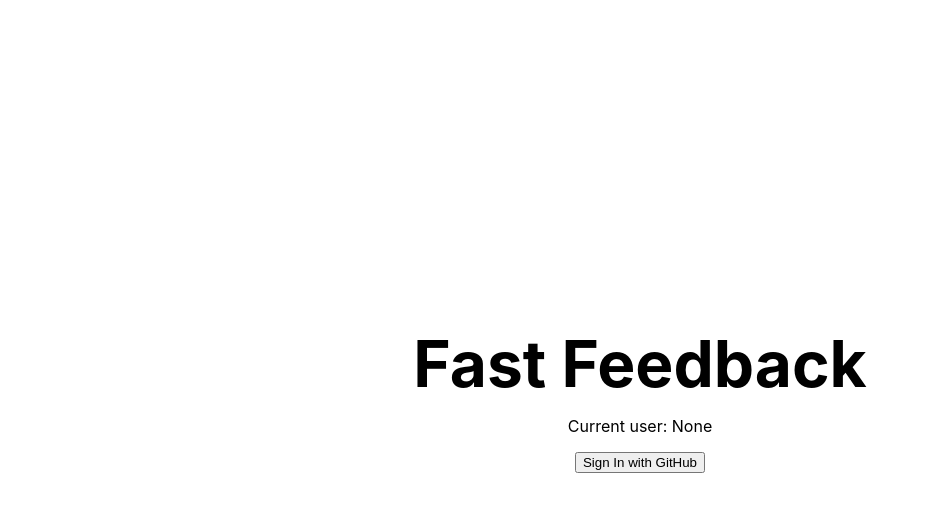
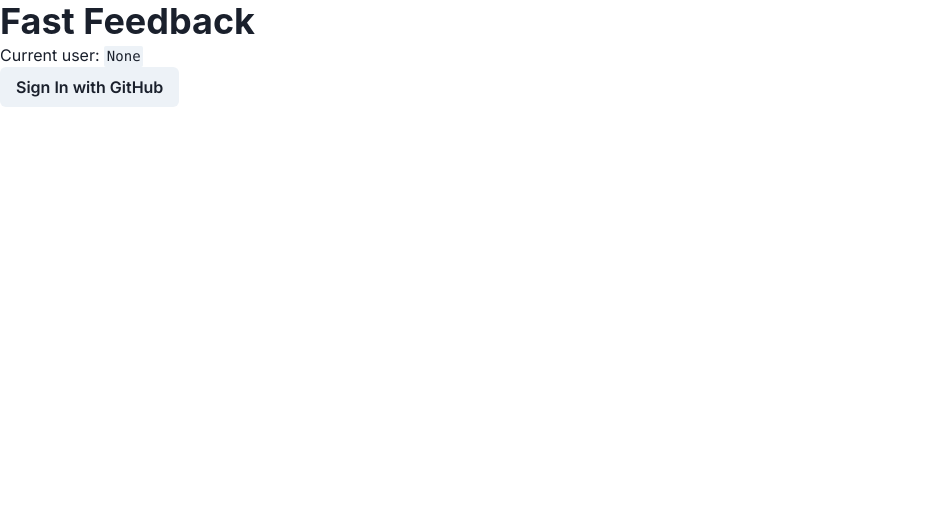
Before and after one commit to eneax/agora, a Next.js app: page / in a window 1280 px wide. Shown: the top 512 px of the page, without its empty margins (0-928 px from the left). Built offline with nearby package versions, Linux system fonts and the light colour scheme; no server answers.

Commit message:
Config Chakra UI and Absolute Imports (#4)
* Get started with chakra-ui

* Use absolute imports and module path aliases

* Add GlobalStyles

* Remove unused code

```diff
--- a/package.json
+++ b/package.json
@@ -11,7 +11,11 @@
     "lint:fix": "eslint . --fix"
   },
   "dependencies": {
+    "@chakra-ui/react": "^1.1.4",
+    "@emotion/react": "^11.1.4",
+    "@emotion/styled": "^11.0.0",
     "firebase": "^8.2.3",
+    "framer-motion": "^3.2.1",
     "next": "^10.0.5",
     "react": "17.0.1",
     "react-dom": "17.0.1",
--- a/pages/_app.js
+++ b/pages/_app.js
@@ -1,10 +1,17 @@
-import { AuthProvider } from '../lib/auth';
-import '../styles/globals.css';
+import * as React from 'react';
+import { ChakraProvider } from '@chakra-ui/react';
+
+import { AuthProvider } from '@/lib/auth';
+import customTheme from '@/styles/theme';
+import GlobalStyle from '@/styles/globalStyles';
 
 const App = ({ Component, pageProps }) => (
-  <AuthProvider>
-    <Component {...pageProps} />
-  </AuthProvider>
+  <ChakraProvider resetCSS theme={customTheme}>
+    <AuthProvider>
+      <GlobalStyle />
+      <Component {...pageProps} />
+    </AuthProvider>
+  </ChakraProvider>
 );
 
 export default App;
--- /dev/null
+++ b/pages/_document.js
@@ -0,0 +1,24 @@
+import Document, { Html, Head, Main, NextScript } from 'next/document';
+
+class MyDocument extends Document {
+  render() {
+    return (
+      <Html>
+        <Head>
+          <link rel="icon" href="/favicon.ico" />
+          <link rel="preconnect" href="https://fonts.gstatic.com" />
+          <link
+            href="https://fonts.googleapis.com/css2?family=Inter:wght@400;600;700&display=swap"
+            rel="stylesheet"
+          />
+        </Head>
+        <body>
+          <Main />
+          <NextScript />
+        </body>
+      </Html>
+    );
+  }
+}
+
+export default MyDocument;
--- a/pages/api/hello.js
+++ /dev/null
@@ -1,6 +0,0 @@
-// Next.js API route support: https://nextjs.org/docs/api-routes/introduction
-
-export default (req, res) => {
-  res.statusCode = 200;
-  res.json({ name: 'John Doe' });
-};
--- a/pages/index.js
+++ b/pages/index.js
@@ -1,29 +1,29 @@
 import Head from 'next/head';
-import { useAuth } from '../lib/auth';
-import styles from '../styles/Home.module.css';
+import { Heading, Text, Code, Button } from '@chakra-ui/react';
+
+import { useAuth } from '@/lib/auth';
 
 const Home = () => {
   const auth = useAuth();
 
   return (
-    <div className={styles.container}>
+    <div>
       <Head>
         <title>Fast Feedback</title>
-        <link rel="icon" href="/favicon.ico" />
       </Head>
 
-      <main className={styles.main}>
-        <h1 className={styles.title}>Fast Feedback</h1>
+      <main>
+        <Heading>Fast Feedback</Heading>
 
-        <p>Current user: {auth.user ? auth.user.email : 'None'}</p>
+        <Text>
+          Current user: <Code>{auth.user ? auth.user.email : 'None'}</Code>
+        </Text>
         {auth.user ? (
-          <button type="button" onClick={() => auth.signout()}>
-            Sign Out
-          </button>
+          <Button onClick={() => auth.signout()}>Sign Out</Button>
         ) : (
-          <button type="button" onClick={() => auth.signinWithGitHub()}>
+          <Button onClick={() => auth.signinWithGitHub()}>
             Sign In with GitHub
-          </button>
+          </Button>
         )}
       </main>
     </div>
--- a/styles/Home.module.css
+++ /dev/null
@@ -1,122 +0,0 @@
-.container {
-  min-height: 100vh;
-  padding: 0 0.5rem;
-  display: flex;
-  flex-direction: column;
-  justify-content: center;
-  align-items: center;
-}
-
-.main {
-  padding: 5rem 0;
-  flex: 1;
-  display: flex;
-  flex-direction: column;
-  justify-content: center;
-  align-items: center;
-}
-
-.footer {
-  width: 100%;
-  height: 100px;
-  border-top: 1px solid #eaeaea;
-  display: flex;
-  justify-content: center;
-  align-items: center;
-}
-
-.footer img {
-  margin-left: 0.5rem;
-}
-
-.footer a {
-  display: flex;
-  justify-content: center;
-  align-items: center;
-}
-
-.title a {
-  color: #0070f3;
-  text-decoration: none;
-}
-
-.title a:hover,
-.title a:focus,
-.title a:active {
-  text-decoration: underline;
-}
-
-.title {
-  margin: 0;
-  line-height: 1.15;
-  font-size: 4rem;
-}
-
-.title,
-.description {
-  text-align: center;
-}
-
-.description {
-  line-height: 1.5;
-  font-size: 1.5rem;
-}
-
-.code {
-  background: #fafafa;
-  border-radius: 5px;
-  padding: 0.75rem;
-  font-size: 1.1rem;
-  font-family: Menlo, Monaco, Lucida Console, Liberation Mono, DejaVu Sans Mono,
-    Bitstream Vera Sans Mono, Courier New, monospace;
-}
-
-.grid {
-  display: flex;
-  align-items: center;
-  justify-content: center;
-  flex-wrap: wrap;
-  max-width: 800px;
-  margin-top: 3rem;
-}
-
-.card {
-  margin: 1rem;
-  flex-basis: 45%;
-  padding: 1.5rem;
-  text-align: left;
-  color: inherit;
-  text-decoration: none;
-  border: 1px solid #eaeaea;
-  border-radius: 10px;
-  transition: color 0.15s ease, border-color 0.15s ease;
-}
-
-.card:hover,
-.card:focus,
-.card:active {
-  color: #0070f3;
-  border-color: #0070f3;
-}
-
-.card h3 {
-  margin: 0 0 1rem 0;
-  font-size: 1.5rem;
-}
-
-.card p {
-  margin: 0;
-  font-size: 1.25rem;
-  line-height: 1.5;
-}
-
-.logo {
-  height: 1em;
-}
-
-@media (max-width: 600px) {
-  .grid {
-    width: 100%;
-    flex-direction: column;
-  }
-}
--- /dev/null
+++ b/styles/globalStyles.js
@@ -0,0 +1,22 @@
+import { Global, css } from '@emotion/react';
+
+const GlobalStyles = ({ children }) => (
+  <>
+    <Global
+      styles={css`
+        html {
+          min-width: 360px;
+          scroll-behavior: smooth;
+        }
+        #__next {
+          display: flex;
+          flex-direction: column;
+          min-height: 100vh;
+        }
+      `}
+    />
+    {children}
+  </>
+);
+
+export default GlobalStyles;
--- a/styles/globals.css
+++ /dev/null
@@ -1,16 +0,0 @@
-html,
-body {
-  padding: 0;
-  margin: 0;
-  font-family: -apple-system, BlinkMacSystemFont, Segoe UI, Roboto, Oxygen,
-    Ubuntu, Cantarell, Fira Sans, Droid Sans, Helvetica Neue, sans-serif;
-}
-
-a {
-  color: inherit;
-  text-decoration: none;
-}
-
-* {
-  box-sizing: border-box;
-}
--- /dev/null
+++ b/styles/theme.js
@@ -0,0 +1,14 @@
+import { extendTheme } from '@chakra-ui/react';
+
+const theme = extendTheme({
+  fonts: {
+    body: `Inter,-apple-system,BlinkMacSystemFont,"Segoe UI",Helvetica,Arial,sans-serif,"Apple Color Emoji","Segoe UI Emoji","Segoe UI Symbol"`,
+  },
+  fontWeights: {
+    normal: 400,
+    medium: 600,
+    bold: 700,
+  },
+});
+
+export default theme;
```
Also changed, not shown: jsconfig.json (added, +10 -0 lines), 1 other file (tests, documents, lock files or other folders).
